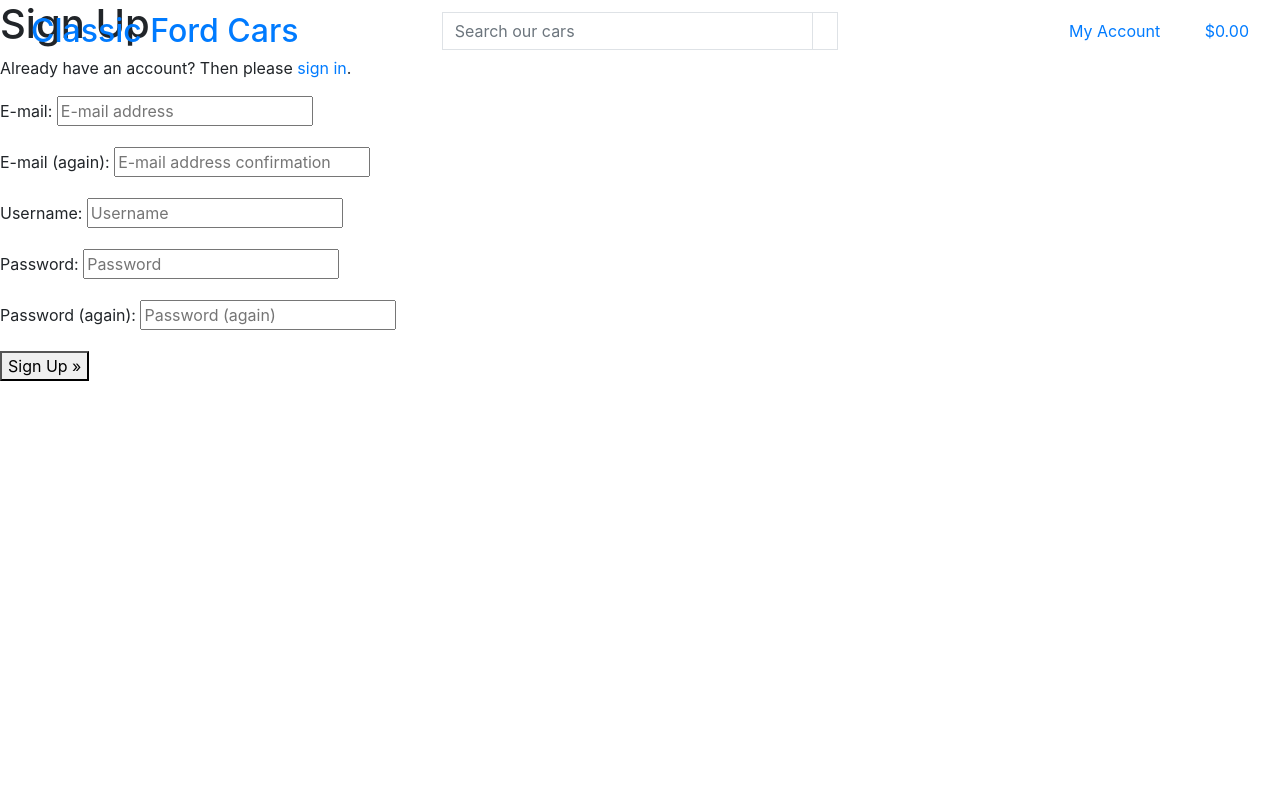
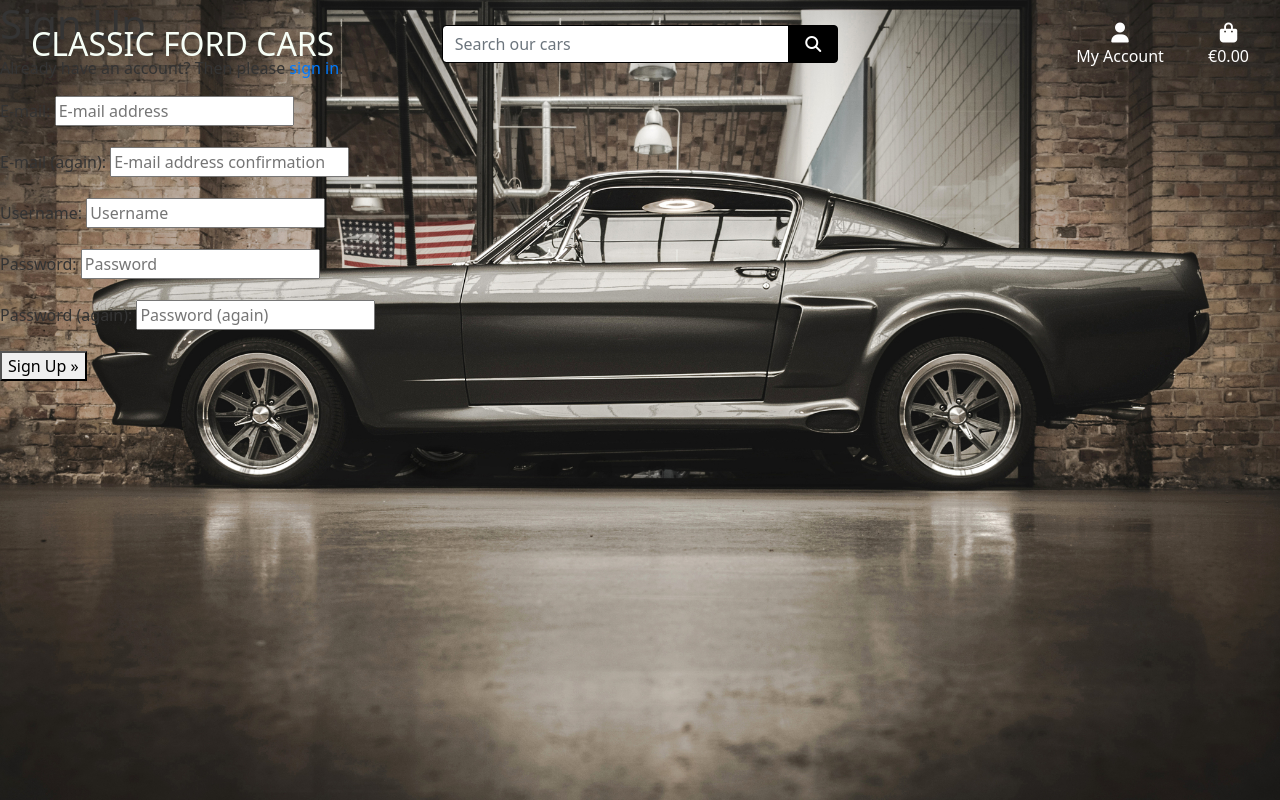
Before and after one commit to Code-Institute-Submissions/mickmccann-MS4-Classic-Ford-Cars_NovResub, a Django app: page /accounts/signup/ in a window 1280 px wide. Run offline with Django 3.2, Linux system fonts and the light colour scheme; parts of the project's set-up code (start-up, migrations or seed data) failed here and were passed over; some libraries are stand-ins or nearby versions.

Commit message:
Added hero image to homepage

```diff
--- a/classic_ford_cars/urls.py
+++ b/classic_ford_cars/urls.py
@@ -15,9 +15,12 @@
 """
 from django.contrib import admin
 from django.urls import path, include
+from django.conf import settings
+from django.conf.urls.static import static
+
 
 urlpatterns = [
     path('admin/', admin.site.urls),
     path('accounts/', include('allauth.urls')),
     path('', include('home.urls')),
-]
+] + static(settings.MEDIA_URL, document_root=settings.MEDIA_ROOT)
--- /dev/null
+++ b/static/css/base.css
@@ -0,0 +1,93 @@
+html {
+    height: 100%;
+}
+
+body {
+    background: url('/media/hero_image.jpg') no-repeat center center;
+    background-size: cover;
+    background-color: #F7FFF7;
+    height: calc(100vh - 164px);
+    color: #343434;
+    font-family: 'Noto Sans', sans-serif;
+}
+
+/* from Bulma */
+.icon {
+    align-items: center;
+    display: inline-flex;
+    justify-content: center;
+    height: 1.5rem;
+    width: 1.5rem;
+}
+
+.logo-font {
+    text-transform: uppercase;
+    color: #F7FFF7;
+}
+
+.container {
+    height: 600px;
+}
+
+.discover-text {
+    color: #F7FFF7;
+    text-transform: uppercase;
+    font-weight: 500;
+}
+
+.main-logo-link {
+    width: fit-content;
+}
+
+.discover-cars-btn {
+    background: #6ca6c1;
+    color: white;
+    min-width: 260px;
+}
+
+.btn-black {
+    background: black;
+    color: white;
+}
+
+.discover-cars-btn:hover,
+.discover-cars-btn:active,
+.discover-cars-btn:focus,
+.btn-black:hover,
+.btn-black:active,
+.btn-black:focus {
+    background: #222;
+    color: white;
+}
+
+.text-black {
+    color: #000 !important;
+}
+
+.border-black {
+    border: 1px solid black !important;
+}
+
+/* -------------------------------- Media Queries */
+
+/* Slightly larger container on xl screens */
+@media (min-width: 1200px) {
+  .container {
+    max-width: 80%;
+  }
+}
+
+/* fixed top navbar only on medium and up */
+@media (min-width: 992px) {
+    .fixed-top-desktop-only {
+        position: fixed;
+        top: 0;
+        right: 0;
+        left: 0;
+        z-index: 1030;
+    }
+
+    .header-container {
+        padding-top: 164px;
+    }
+}
--- a/templates/base.html
+++ b/templates/base.html
@@ -15,6 +15,10 @@
 
     {% block corecss %}
         <link rel="stylesheet" href="https://stackpath.bootstrapcdn.com/bootstrap/4.4.1/css/bootstrap.min.css" integrity="sha384-Vkoo8x4CGsO3+Hhxv8T/Q5PaXtkKtu6ug5TOeNV6gBiFeWPGFN9MuhOf23Q9Ifjh" crossorigin="anonymous">
+        <link rel="stylesheet" href="{% static 'css/base.css' %}">
+        <link rel="preconnect" href="https://fonts.googleapis.com">
+        <link rel="preconnect" href="https://fonts.gstatic.com" crossorigin>
+        <link href="https://fonts.googleapis.com/css2?family=Noto+Sans:ital,wght@0,400;0,700;1,400;1,700&family=Parisienne&display=swap">
     {% endblock %}
 
     {% block extra_css %}
@@ -22,6 +26,7 @@
 
     {% block corejs %}
         <script src="https://code.jquery.com/jquery-3.4.1.slim.min.js" integrity="sha384-J6qa4849blE2+poT4WnyKhv5vZF5SrPo0iEjwBvKU7imGFAV0wwj1yYfoRSJoZ+n" crossorigin="anonymous"></script>
+        <script src="https://kit.fontawesome.com/ec17b3f2f5.js" crossorigin="anonymous"></script>
         <script src="https://cdn.jsdelivr.net/npm/popper.js@1.16.0/dist/umd/popper.min.js" integrity="sha384-Q6E9RHvbIyZFJoft+2mJbHaEWldlvI9IOYy5n3zV9zzTtmI3UksdQRVvoxMfooAo" crossorigin="anonymous"></script>
         <script src="https://stackpath.bootstrapcdn.com/bootstrap/4.4.1/js/bootstrap.min.js" integrity="sha384-wfSDF2E50Y2D1uUdj0O3uMBJnjuUD4Ih7YwaYd1iqfktj0Uod8GCExl3Og8ifwB6" crossorigin="anonymous"></script>
     {% endblock %}
@@ -33,20 +38,20 @@
   </head>
   <body>
     <header class="container-fluid fixed-top">
-        <div class="row">
+        <div id="topnav" class="row pt-lg-2 d-none d-lg-flex">
             <div class="col-12 col-lg-4 my-auto py-1 py-1-lg-0 text-center text-lg-left">
                 <a href="{% url 'home' %}" class="nav-link main-logo-link">
-                    <h2 class="logo-font text-black my-0">Classic Ford Cars</h2>
+                    <h2 class="logo-font my-0">Classic Ford Cars</h2>
                 </a>
             </div>
             <div class="col-12 col-lg-4 my-auto py-1 py-1-lg-0">
                 <form method="GET" action="">
                     <div class="input-group w-100">
-                        <input class="form-control border border-black rounded-0" type="text" name="q" placeholder="Search our cars">
+                        <input class="form-control border border-black rounded-8" type="text" name="q" placeholder="Search our cars">
                         <div class="input-group-append">
-                            <button class="form-control btn btn-black border border-black rounded-0" type="submit">
+                            <button class="form-control btn btn-black border border-black rounded-8" type="submit">
                                 <span class="icon">
-                                    <i class="fas fa search"></i>
+                                    <i class="fas fa-search"></i>
                                 </span>
                             </button>
                         </div>
@@ -56,7 +61,7 @@
             <div class="col-12 col-lg-4 my-auto py-1 py-1-lg-0">
                 <ul class="list-inline list-unstyled text-center text-lg-right my-0">
                     <li class="list-inline-item dropdown">
-                        <a class="text-black nav-link" href="#" id="user-options" data-toggle="dropdown" aria-haspopup="true" aria-expanded="false">
+                        <a class="text-white nav-link" href="#" id="user-options" data-toggle="dropdown" aria-haspopup="true" aria-expanded="false">
                             <div class="text-center">
                                 <div><i class="fas fa-user fa-lg"></i></div>
                                 <p class="my-0">My Account</p>
@@ -76,14 +81,14 @@
                         </div>
                     </li>
                     <li class="list-inline-item">
-                        <a class="{% if grand_total %}text-info font-weight-bold{% else %}text-black{% endif %} nav-link" href="">
+                        <a class="{% if grand_total %}text-info font-weight-bold{% else %}text-white{% endif %} nav-link" href="">
                             <div class="text-center">
                                 <div><i class="fas fa-shopping-bag fa-lg"></i></div>
                                 <p class="my-0">
                                     {% if grand_total %}
                                         ${{ grand_total|floatformat:2 }}
                                     {% else %}
-                                        $0.00
+                                        €0.00
                                     {% endif %}
                                 </p>
                             </div>
```
Also changed, not shown: TESTING.md (+2 -0 lines), classic_ford_cars/settings.py (+3 -4 lines), home/templates/home/index.html (+4 -4 lines), README.md, media/hero_image.jpg (added), wireframes/menutest.png (added), wireframes/searchtest.png (added).
